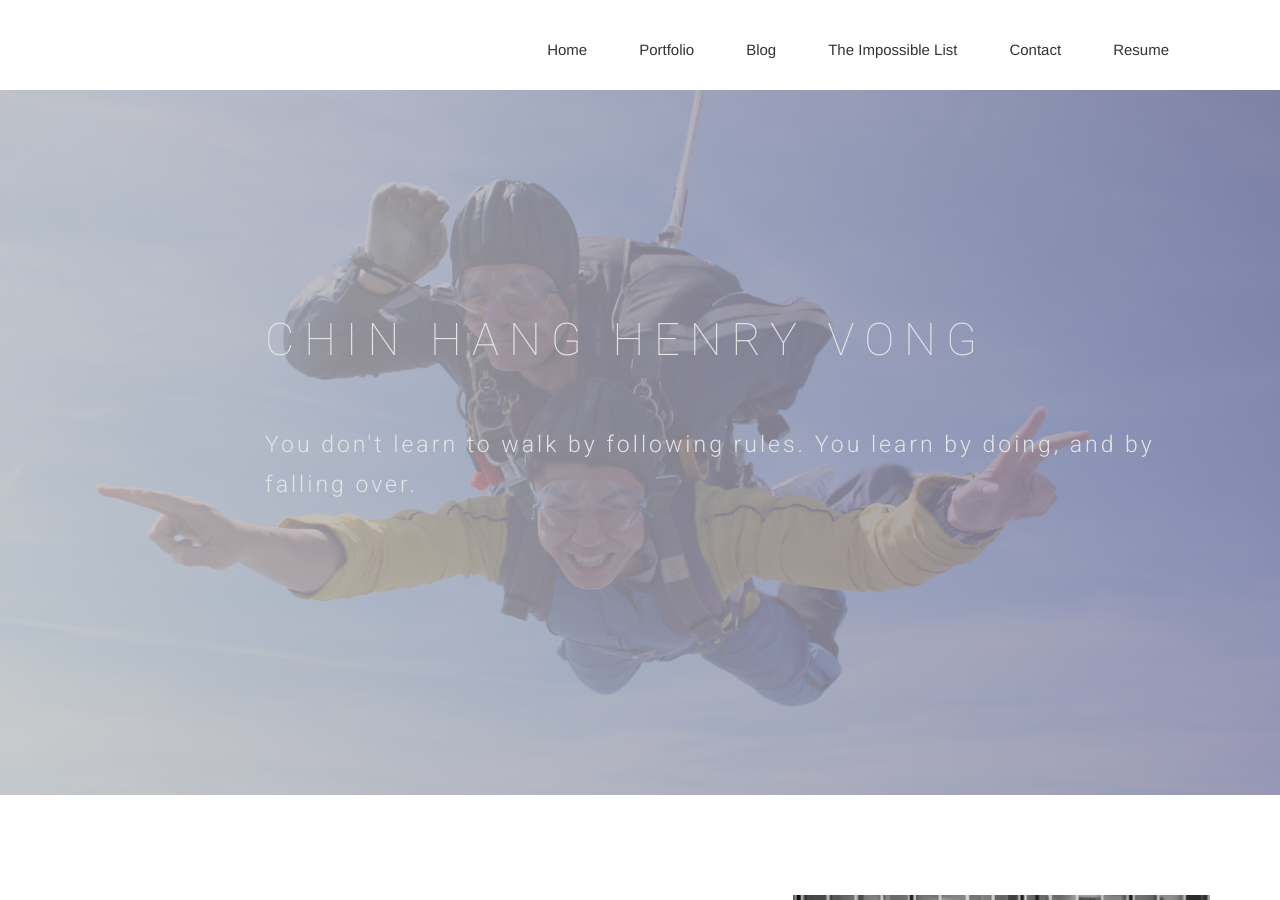
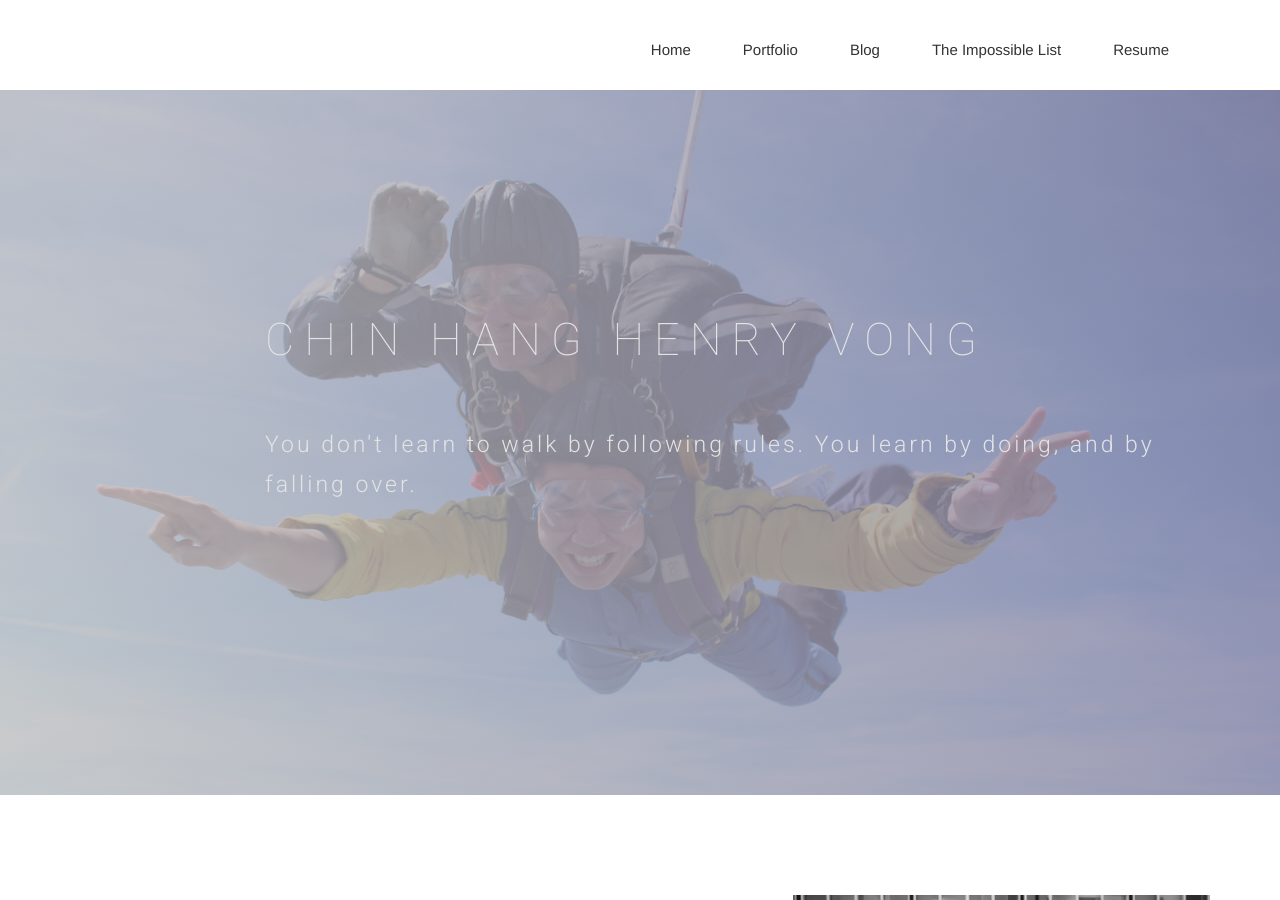
Before and after one commit to chwong1996/myhome, a Jekyll site: the page built from index.html, in a window 1280 px wide and 900 px high. Built offline with Jekyll 4.4.1, drawn with Linux system fonts in a browser that asks for light colours; nearby versions of some CDN libraries; some web fonts are replaced; the list of posts is cut into pages by our own code.

Commit message:
getting rid of the contact header

```diff
--- a/_includes/header.html
+++ b/_includes/header.html
@@ -23,7 +23,7 @@
                 <li><a href="{{ site.baseurl }}/blog">Blog</a></li>
                 <!--li><a href="{{ site.baseurl }}/bookcorner">Book Corner</a></li-->
                 <li><a href="{{ site.baseurl }}/impossible">The Impossible List</a></li>
-                <li><a href="{{ site.baseurl }}/contact">Contact</a></li>
+                <!--li><a href="{{ site.baseurl }}/contact">Contact</a></li-->
                 <li><a href="{{ site.baseurl}}/resume">Resume</a></li>
               </ul>
             </div><!-- /.navbar-collapse -->
```
